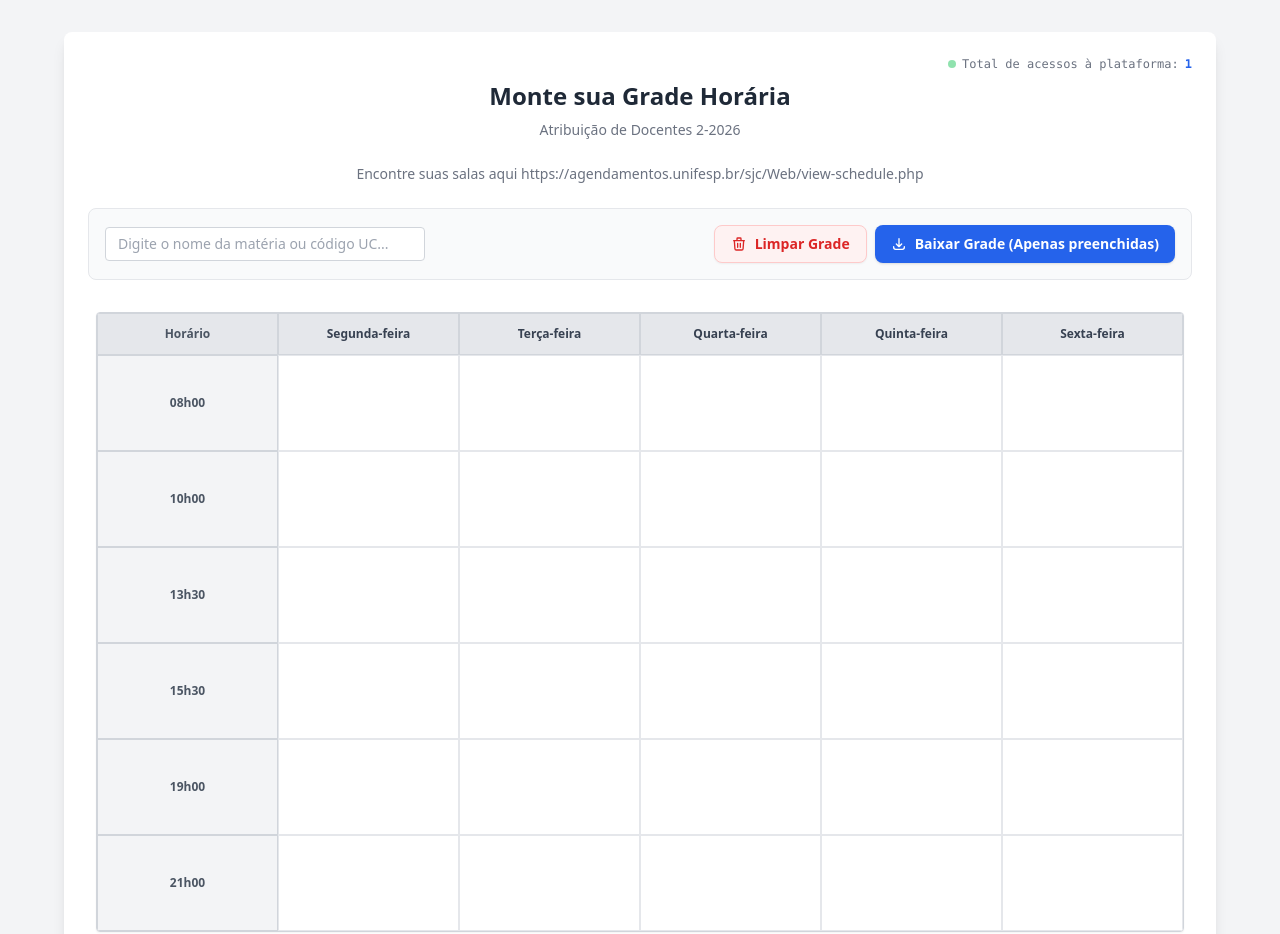
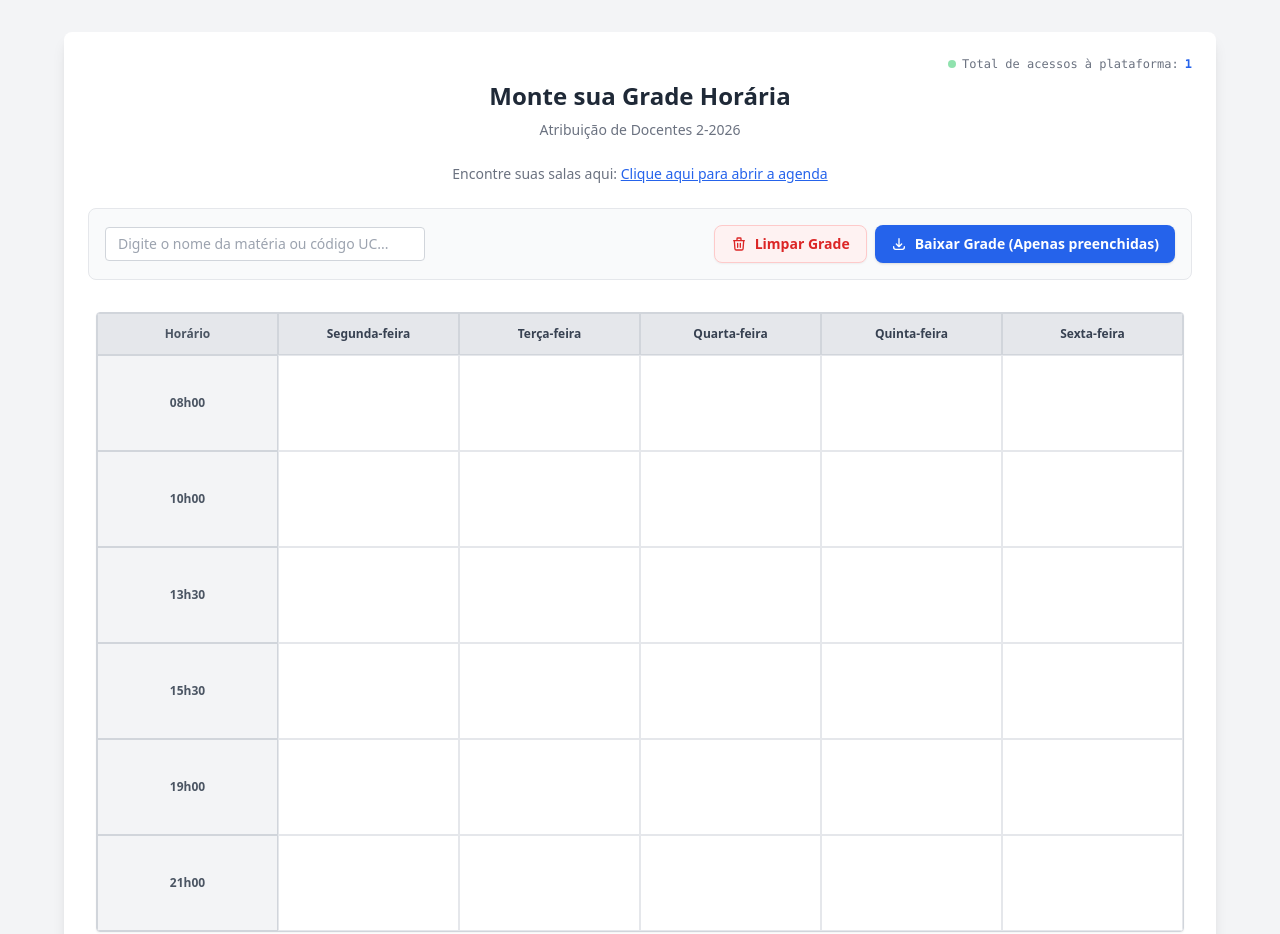
Before and after one commit to milomariano/grade-faculdade, a plain HTML site: page index.html in a window 1280 px wide. Shown: the top 934 px of the page. Drawn offline with nearby package versions, Linux system fonts and the light colour scheme; no server answers.

Commit message:
Add files via upload

```diff
--- a/index.html
+++ b/index.html
@@ -20,7 +20,12 @@
 
         <h1 class="text-2xl font-bold text-center mb-2 text-gray-800">Monte sua Grade Horária</h1>
         <p class="text-center text-sm text-gray-500 mb-6">Atribuição de Docentes 2-2026</p>
-        <p class="text-center text-sm text-gray-500 mb-6">Encontre suas salas aqui https://agendamentos.unifesp.br/sjc/Web/view-schedule.php</p>
+        <p class="text-center text-sm text-gray-500 mb-6">
+            Encontre suas salas aqui:
+            <a href="https://agendamentos.unifesp.br/sjc/Web/view-schedule.php" class="text-blue-600 underline">
+                Clique aqui para abrir a agenda
+            </a>
+        </p>
 
         <!-- Barra de Filtros e Botões -->
         <div class="mb-6 flex flex-col md:flex-row items-center justify-between gap-4 bg-gray-50 p-4 rounded-lg border border-gray-200">
```
